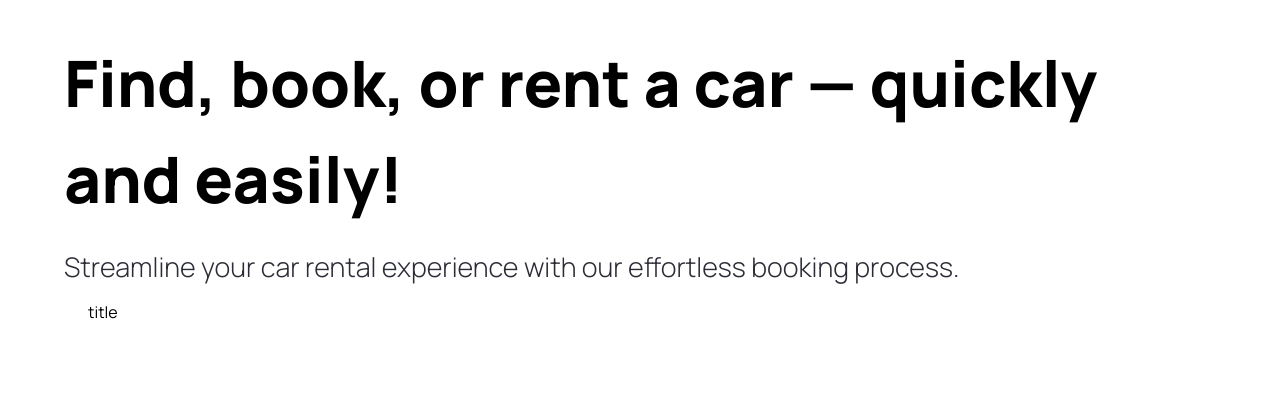
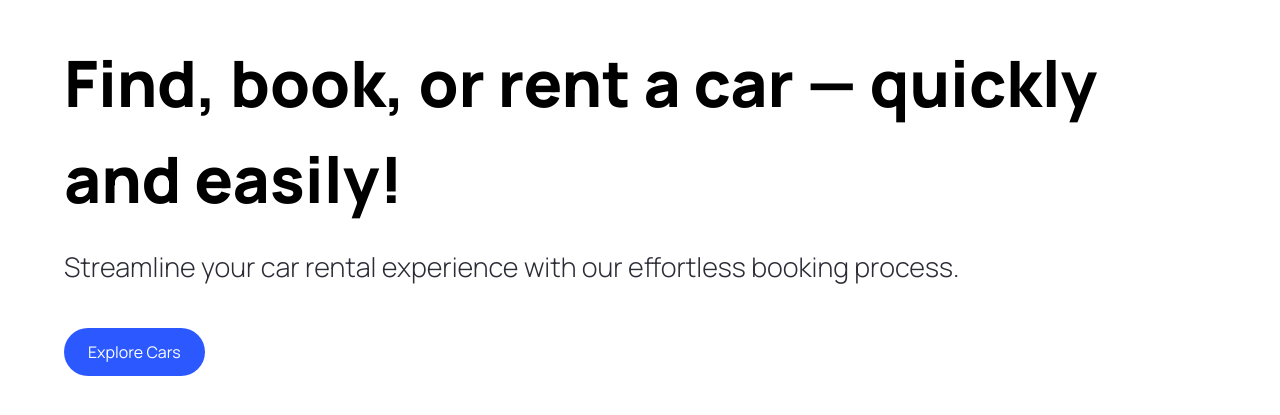
Before and after one commit to Conner-Berg/car_showcase, a Next.js app: page / in a window 1280 px wide. Shown: the part 109-524 px from the top of the page. Built offline with nearby package versions, Linux system fonts and the light colour scheme.

Commit message:
Add dynamic values

```diff
--- a/components/CustomButton.tsx
+++ b/components/CustomButton.tsx
@@ -13,10 +13,10 @@ const CustomButton = ({
 		<button
 			disabled={false}
 			type={"button"}
-			className={`custom-btn`}
-			onClick={() => {}}
+			className={`custom-btn ${containerStyles}`}
+			onClick={handleClick}
 		>
-			<span className={`flex-1`}>title</span>
+			<span className={`flex-1`}>{title}</span>
 		</button>
 	);
 };
```
